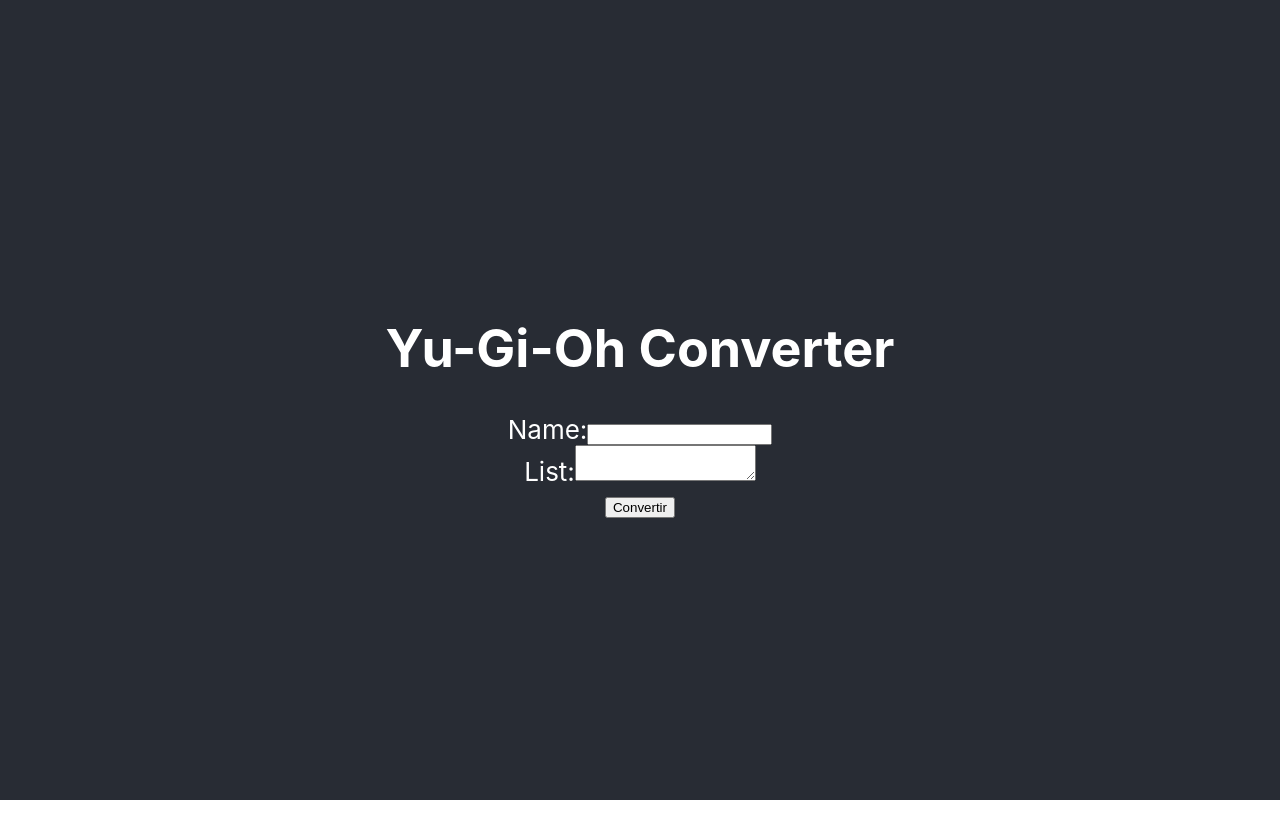
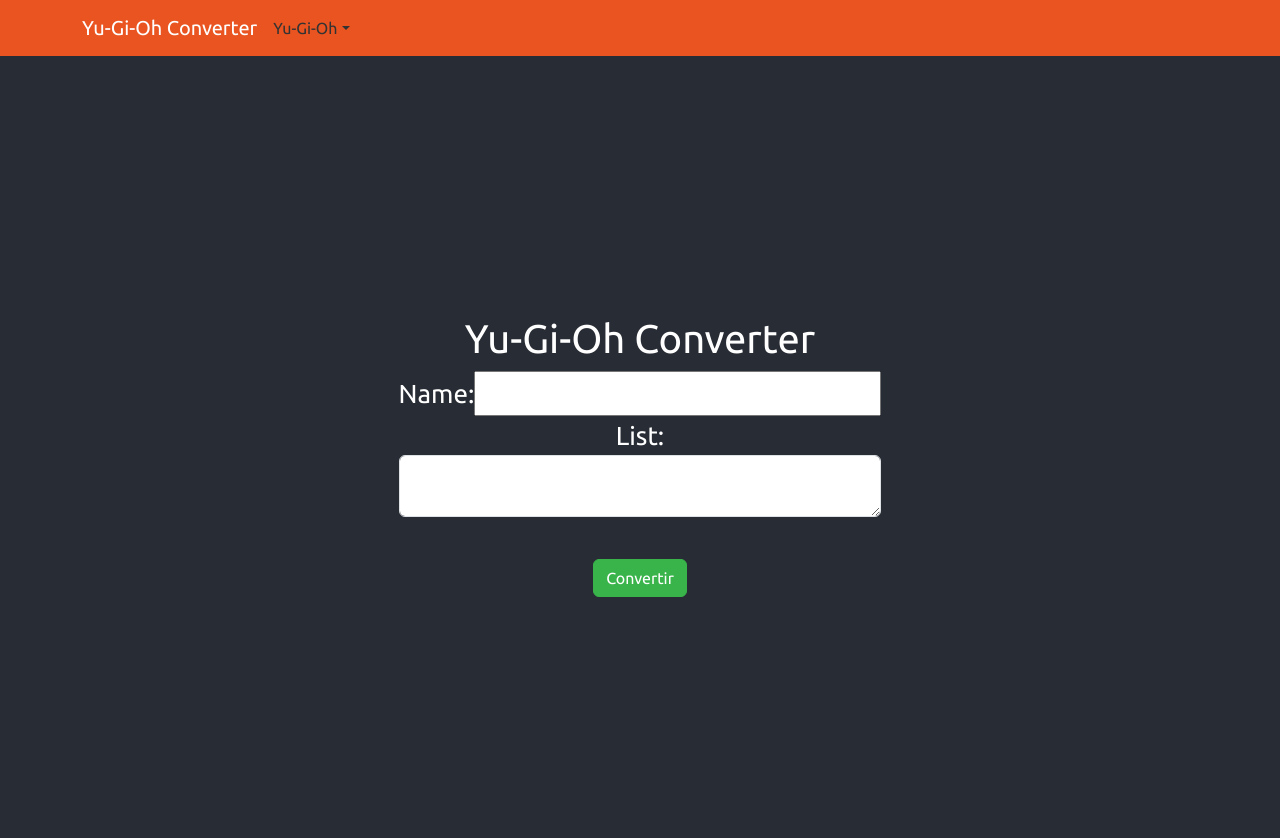
Before and after one commit to Pikashi974/yugioh-converter, a React (Create React App) app: page / in a window 1280 px wide. Shown: the top 838 px of the page. Before the commit the page ends 800 px from the top, so only its background shows below. Built offline with nearby package versions, Linux system fonts and the light colour scheme.

Commit message:
Add Navbar

```diff
--- a/package.json
+++ b/package.json
@@ -3,10 +3,13 @@
   "version": "0.1.0",
   "private": true,
   "dependencies": {
+    "bootstrap": "^5.3.3",
+    "bootswatch": "^5.3.3",
     "cra-template": "1.2.0",
     "react": "^19.0.0",
+    "react-bootstrap": "^2.10.9",
     "react-dom": "^19.0.0",
-    "react-scripts": "^3.0.1",
+    "react-scripts": "^5.0.1",
     "web-vitals": "^4.2.4"
   },
   "homepage": "https://pikashi974.github.io/yugioh-converter",
--- a/src/App.js
+++ b/src/App.js
@@ -1,4 +1,10 @@
 import logo from "./logo.svg";
+import "bootswatch/dist/united/bootstrap.min.css";
+import Container from "react-bootstrap/Container";
+import Nav from "react-bootstrap/Nav";
+import Navbar from "react-bootstrap/Navbar";
+import NavDropdown from "react-bootstrap/NavDropdown";
+
 import { useState } from "react";
 import "./App.css";
 
@@ -26,6 +32,23 @@
 
   return (
     <div className="App">
+      <Navbar
+        className="navbar navbar-expand-lg bg-primary"
+        data-bs-theme="dark"
+      >
+        <Container>
+          <Navbar.Brand href="/">Yu-Gi-Oh Converter</Navbar.Brand>
+
+          <div className="collapse navbar-collapse" id="navbarColor01">
+            <NavDropdown title="Yu-Gi-Oh">
+              <NavDropdown.Item href="./Tierlist">Tierlist</NavDropdown.Item>
+              <NavDropdown.Item href="./Numbers-Evaille">
+                Numbers Eveil
+              </NavDropdown.Item>
+            </NavDropdown>
+          </div>
+        </Container>
+      </Navbar>
       <header className="App-header">
         <h1>Yu-Gi-Oh Converter</h1>
         <form id="form" onSubmit={handleSubmit}>
```
Also changed, not shown: 1 other file (tests, documents, lock files or other folders).
